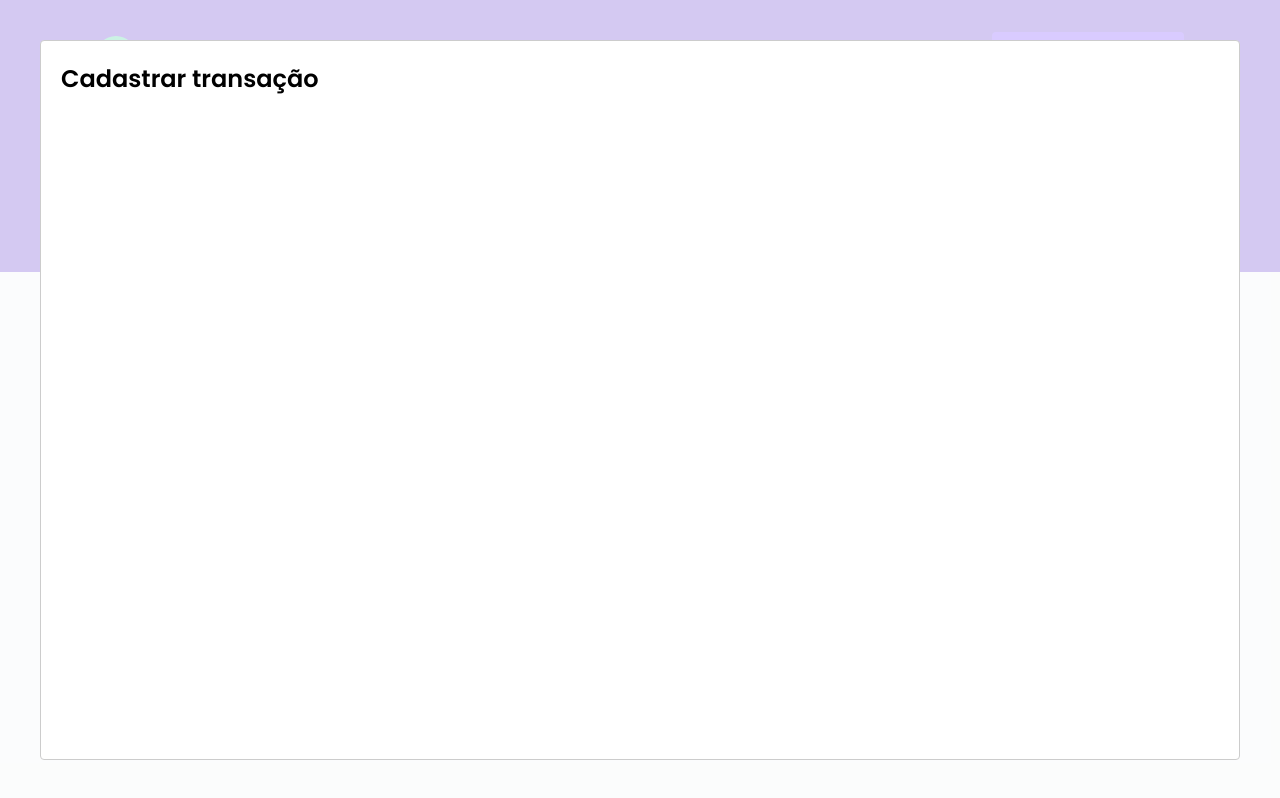
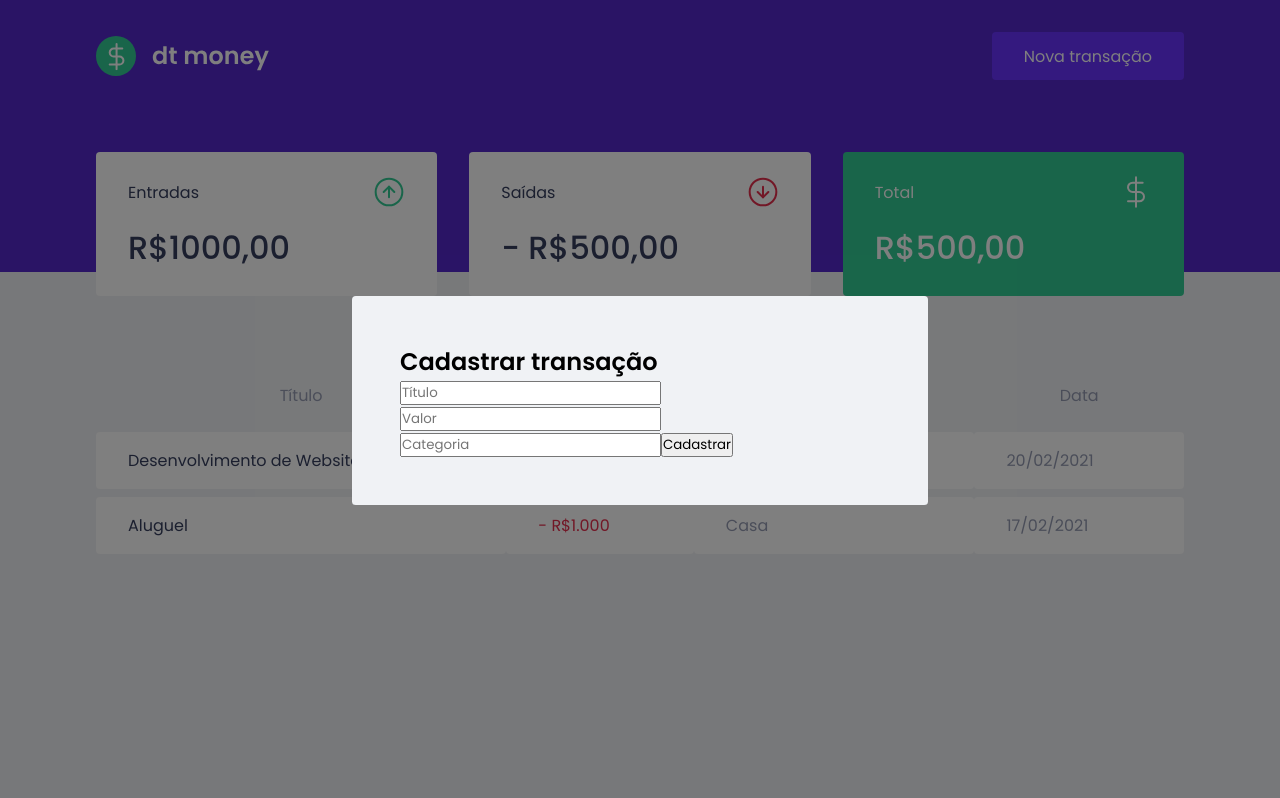
Before and after one commit to marcusfonte18/dtmoney, a React (Create React App) app: page / in a window 1280 px wide. Both pictures are taken after a click on the button "Nova transação". Built offline with nearby package versions, Linux system fonts and the light colour scheme; no server answers; what miragejs would draw is missing.

Commit message:
Formulario estilizado

```diff
--- a/src/src/components/NewTransactionModal/index.tsx
+++ b/src/src/components/NewTransactionModal/index.tsx
@@ -1,4 +1,5 @@
 import Modal from 'react-modal'
+import { Container } from './styles'
 
 interface NewTransactionModalProps {
     isOpen: boolean;
@@ -10,8 +11,30 @@
         <Modal
             isOpen={isOpen}
             onRequestClose={onRequestClose}
+            overlayClassName="react-modal-overlay"
+            className="react-modal-content"
         >
-            <h2>Cadastrar transação</h2>
+            <Container>
+                <h2>Cadastrar transação</h2>
+
+                <input
+                    placeholder="Título"
+                />
+
+                <input
+                    type="number"
+                    placeholder="Valor"
+                />
+                <input
+                    placeholder="Categoria"
+                />
+                <button type="submit">
+                    Cadastrar
+                </button>
+
+
+
+            </Container>
         </Modal>
     )
 }
--- a/src/src/components/NewTransactionModal/styles.ts
+++ b/src/src/components/NewTransactionModal/styles.ts
@@ -1,3 +1,3 @@
 import styled from 'styled-components'
 
-export const Container = styled.div``;
+export const Container = styled.form``;
--- a/src/src/styles/global.ts
+++ b/src/src/styles/global.ts
@@ -55,4 +55,28 @@
         cursor: not-allowed;
     }
 
+   .react-modal-overlay {
+       background: rgba(0, 0, 0, 0.5);
+
+       position: fixed;
+       top: 0;
+       bottom: 0;
+       right: 0;
+       left: 0;
+
+       display: flex;
+       align-items: center;
+       justify-content: center;
+   }
+
+   .react-modal-content {
+    width: 100%;
+    max-width: 576px;
+    background: var(--background);
+    padding: 3rem;
+    position: relative;
+    border-radius: 0.24rem;
+
+   }
+
     `;
```
